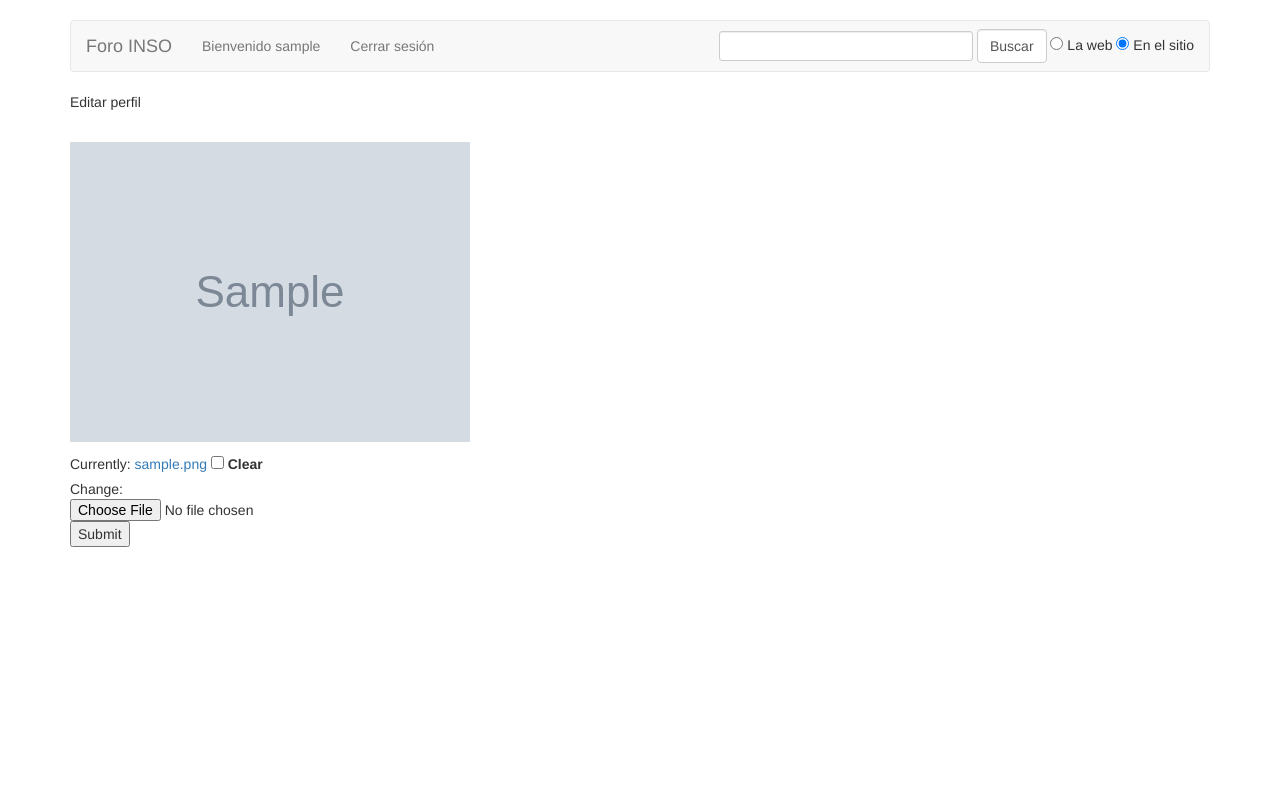
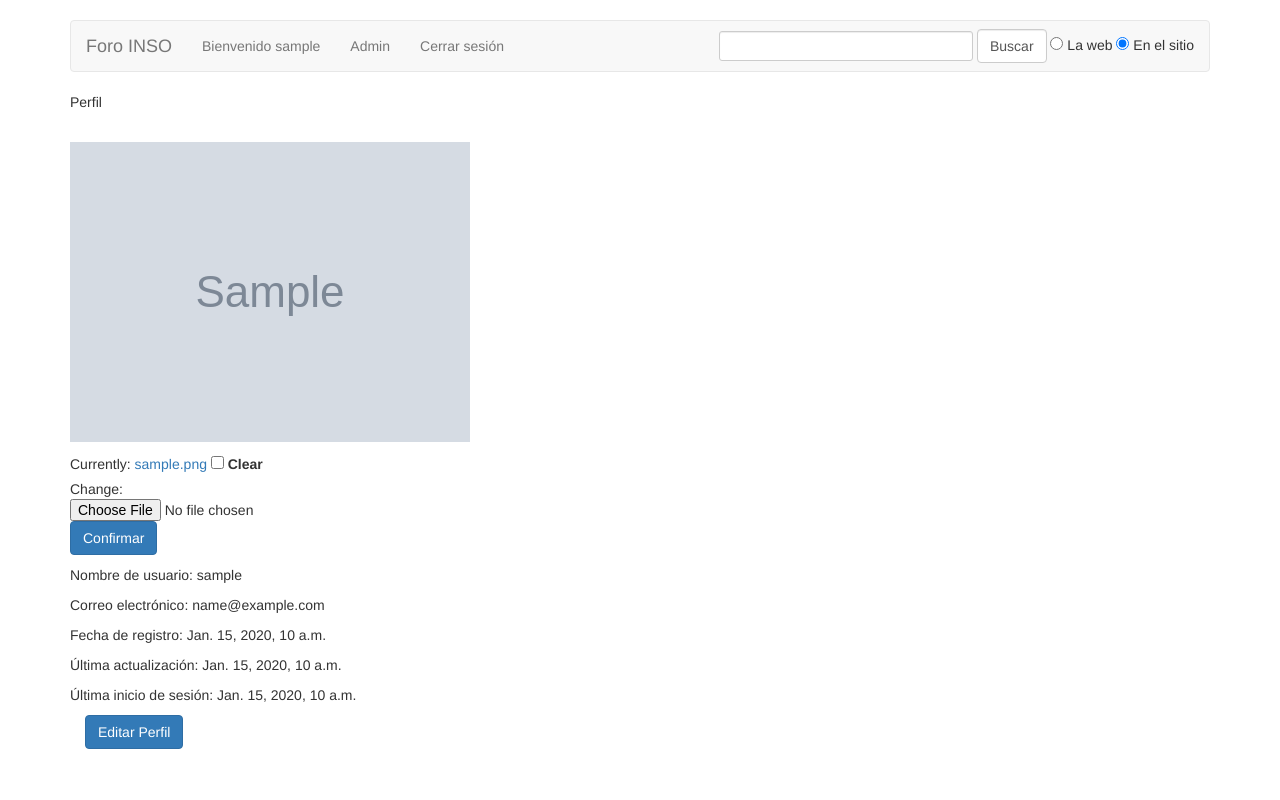
Before and after one commit to hpguarnizo/SitioWeb, a Django app: a page that uses templates/base.html in a window 1280 px wide. Run offline with Django 3.2, Linux system fonts and the light colour scheme; a user stored in the database is signed in; tables that the repository leaves empty hold one stand-in row (values such as "Sample post"); grey boxes marked "Sample" are stand-in pictures; some libraries are stand-ins or nearby versions.

Commit message:
Editar perfil completa, sin css

```diff
--- a/Foro/admin.py
+++ b/Foro/admin.py
@@ -1,6 +1,6 @@
 from django.contrib import admin
 from .models import PerfilUsuario
-from .forms import FormPerfil
+from .forms import *
 from django.contrib.auth.models import User
 from django.db.models.signals import post_save
 
@@ -14,7 +14,8 @@ class PerfilAdmin(admin.ModelAdmin):
     form=FormPerfil
 
 
-
+class ForoAdmin(admin.ModelAdmin):
+    form=FormForo
 
 def create_user_profile(sender, **kwargs):
     #Crear perfil cuando creamos usuario
@@ -24,4 +25,5 @@ def create_user_profile(sender, **kwargs):
 
 #Agregar a la vista de administración
 admin.site.register(PerfilUsuario,PerfilAdmin)
+admin.site.register(Foro,ForoAdmin)
 post_save.connect(create_user_profile, sender=User)
--- a/Foro/forms.py
+++ b/Foro/forms.py
@@ -5,6 +5,7 @@ from.models import *
 from registration.forms import RegistrationFormUniqueEmail
 from django import forms
 from django.contrib.auth.forms import AuthenticationForm
+from django.contrib.auth.models import User
 
 
 
@@ -47,6 +48,12 @@ class FormPerfil(ModelForm):
         exclude = ["mensajes", "user"]
 
 
+class FormForo(ModelForm):
+    class Meta:
+        model   = Foro
+        fields= ['titulo']
+
+
 
 class RegistrationForm(RegistrationFormUniqueEmail):
 
@@ -77,6 +84,7 @@ class RegistrationForm(RegistrationFormUniqueEmail):
                             label="Repita su contraseña:",error_messages=error_password2)
 
 
+
 class FormularioAutenticacion(AuthenticationForm):
 
     username = forms.RegexField(regex=r'^\w+$', max_length=30,
@@ -91,3 +99,42 @@ class FormularioAutenticacion(AuthenticationForm):
                            "Note que los campos pueden ser sensibles a mayúsculas.",
         'inactive': "Esta cuenta está inactiva.",
     }
+
+
+
+class EditUserForm(forms.ModelForm):
+
+     error_firstname={
+        'invalid':'Solo puede contener letras y espacios',
+
+      }
+
+     class Meta:
+        model = User
+        fields = 'username','email','first_name','last_name'
+
+
+     username = forms.RegexField(regex=r'^\w+$', max_length=30,
+                            widget=forms.TextInput(),
+                            label="Nombre de usuario",
+                            error_messages=error_username)
+
+     email = forms.EmailField(widget=forms.TextInput(attrs=dict(maxlength=75)),
+                             label="Correo electrónico",error_messages={'invalid':'Ingrese una dirección de corro electrónico válida'})
+
+
+     first_name = forms.RegexField(regex=r'^[a-zA-Z\s]*$', max_length=30,
+                            widget=forms.TextInput(),
+                            label="Nombres",
+                            error_messages=error_firstname)
+
+     last_name = forms.RegexField(regex=r'^[a-zA-Z\s]*$', max_length=30,
+                            widget=forms.TextInput(),
+                            label="Apellidos",
+                            error_messages=error_firstname)
+
+     def clean_email(self):
+       email = self.cleaned_data['email']
+       if User.objects.filter(email=email).exclude(pk=self.instance.pk).exists():
+          raise forms.ValidationError("Esta dirección de correo está en uso")
+       return email
--- a/Foro/models.py
+++ b/Foro/models.py
@@ -1,7 +1,7 @@
 from django.db.models import *
 from django.contrib.auth.models import User
 from django.conf import settings
-
+from Foro.util import reverse2
 
 
 class Foro(Model):
@@ -12,6 +12,9 @@ class Foro(Model):
     #a voluntad del programador :v
     def __str__(self):
         return self.titulo
+
+    def get_absolute_url(self):
+        return reverse2("foro", dpk=self.pk)
 
     def num_mensajes(self):
         #Suma el número de mensajes en cada tema
@@ -43,6 +46,9 @@ class Tema(Model):
     def __str__(self):
         #Realiza una substitución en el String
         return str("%s - %s " % (self.autor,self.titulo))
+
+    def get_absolute_url(self):
+        return reverse2("tema", dpk=self.pk)
 
     def ultimo_mensaje(self):
         #Si hay mensajes---
--- a/Foro/views.py
+++ b/Foro/views.py
@@ -1,38 +1,33 @@
 from django.shortcuts import render
 from django.views.generic.edit import UpdateView
-from Foro.models import *
-from Foro.forms import FormPerfil
+from Foro.forms import *
 from PIL import Image as PImage
-from django.http import HttpResponseRedirect
-from django.core.urlresolvers import reverse
+from django.core.urlresolvers import reverse_lazy
 from django.views.generic.detail import DetailView
-
+from Foro.util import redir
+import datetime
 
 # Create your views here.
 def home(request):
-    titulo="Bienvenido"
-    if request.user.is_authenticated():
-       titulo="Mi título %s" % (request.user)
+    now = datetime.datetime.now()
+    fecha=now.strftime("%Y-%m-%d")
+
     contex={
-        "titulo":titulo,
+        "fecha":fecha,
     }
-    return render(request, "base.html", contex)
+    return render(request, "listaForos.html", contex)
 
 
 class DetalleUsuario(DetailView):
     model = PerfilUsuario
 
 
-def redir(to, *args, **kwargs):
-    if not (to.startswith('/') or to.startswith("http://") or to.startswith("../") or to=='#'):
-        to = reverse(to, args=args, kwargs=kwargs)
-    return HttpResponseRedirect(to)
 
 class EditarPerfil(UpdateView):
     model = PerfilUsuario
     form_class = FormPerfil
     success_url = "#"
-    template_name = "editarPerfil.html"
+    template_name = "perfil.html"
 
 
     def form_valid(self, form):
@@ -56,3 +51,12 @@ class EditarPerfil(UpdateView):
 
 
         return redir(self.success_url)
+
+
+class EditarUsuario(UpdateView):
+    model=User
+    form_class=EditUserForm
+    template_name = "editarUsuario.html"
+
+    def get_success_url(self):
+        return reverse_lazy('editar_perfil', args = (self.object.id,))
--- a/SitioWeb/urls.py
+++ b/SitioWeb/urls.py
@@ -15,13 +15,13 @@ Including another URLconf
 """
 from django.conf.urls import include, url
 from django.contrib import admin
-from Foro.forms import RegistrationForm,FormularioAutenticacion
+from django.contrib.auth.views import login
 from registration.backends.default.views import RegistrationView
 from django.contrib.auth.decorators import login_required as LR
-from Foro.views import EditarPerfil,DetalleUsuario
+from Foro.views import *
 from django.conf.urls.static import  static
 from SitioWeb.settings import MEDIA_URL,MEDIA_ROOT
-
+from Foro.security import anonymous_required as AR
 
 
 
@@ -30,19 +30,20 @@ urlpatterns = [
 
      url(r'^$', 'Foro.views.home', name='home'),
      url(r'^accounts/login/$',
-        'django.contrib.auth.views.login',
+        AR(login),
         name='auth_login',
         kwargs={'authentication_form':FormularioAutenticacion }
     ),
 
     url(r'accounts/register/$',
-        RegistrationView.as_view(form_class = RegistrationForm),
-        name = 'registration_register'),
+        AR(RegistrationView.as_view(form_class = RegistrationForm)),
+        name = 'registration_register') ,
 
     url(r'^admin/', include(admin.site.urls)),
     url(r'^accounts/', include('registration.backends.default.urls')),
     url(r'^editperfil/(?P<pk>\d+)/$' , LR(EditarPerfil.as_view()), {}, name="editar_perfil"),
-    url(r'^perfil/(?P<pk>\d+)/', LR(DetalleUsuario.as_view(template_name='perfil.html')), name="perfil")
+     url(r'^edituser/(?P<pk>\d+)/$' , LR(EditarUsuario.as_view()), {}, name="editar_user"),
+
 
 ]
 
--- a/templates/base.html
+++ b/templates/base.html
@@ -45,7 +45,9 @@
           <div id="navbar" class="navbar-collapse collapse">
             <ul class="nav navbar-nav">
                {% if request.user.is_authenticated %}
-              <li><a href="{% url 'perfil' request.user.id %}">Bienvenido {{ request.user.username }}</a></li>
+              <li><a href="{% url 'editar_perfil' request.user.id %}">Bienvenido {{ request.user.username }}</a></li>
+               <li> {% if request.user.is_staff %} <a href="{% url 'admin:index' %}">Admin</a> {% endif %}</li>
+
               <li><a href="{% url 'auth_logout' %}?next=/">Cerrar sesión</a></li>
                 {% else %}
                <li><a href="{% url 'registration_register' %}">Registrarse</a></li>
--- a/templates/editarPerfil.html
+++ /dev/null
@@ -1,24 +0,0 @@
-{% extends "base.html" %}
-
-
-{% block content %}
-
- <div class="main">
-        <div id="rtitle">Editar perfil</div><br />
-
-        <p>
-            <form enctype="multipart/form-data" action="" method="POST"> {% csrf_token %}
-
-                {% if perfilusuario.imagen_avatar %}
-                    <p><img border="0" alt="Profile Pic" src="{{ perfilusuario.imagen_avatar }}" /></p>
-                {% endif %}
-
-                {{ form.avatar}}
-                <input type="submit" value="Submit" id="submit" />
-            </form>
-        </p>
-    </div>
-
-
-
-{% endblock %}
--- a/templates/perfil.html
+++ b/templates/perfil.html
@@ -7,35 +7,41 @@
         <div id="rtitle">Perfil</div><br />
 
         <p>
+            <form enctype="multipart/form-data" action="" method="POST"> {% csrf_token %}
 
-                {% if object.imagen_avatar %}
-                    <p><img border="0" alt="Profile Pic" src="{{ object.imagen_avatar }}" /></p>
+                {% if perfilusuario.imagen_avatar %}
+                    <p><img border="0" alt="Profile Pic" src="{{ perfilusuario.imagen_avatar }}" /></p>
                 {% endif %}
+
+                {{ form.avatar}}
+                <input class="btn btn-primary" type="submit" value="Confirmar" id="submit" />
+            </form>
         </p>
 
         <p>
-            Nombre de usuario: {{ object.user.username }}
+            Nombre de usuario: {{ perfilusuario.user.username }}
         </p>
 
          <p>
-            Correo electrónico: {{ object.user.email }}
+            Correo electrónico: {{ perfilusuario.user.email }}
         </p>
 
          <p>
-            Fecha de registro: {{ object.user.date_joined}}
+            Fecha de registro: {{ perfilusuario.user.date_joined}}
         </p>
 
         <p>
-            Última actualización: {{ object.actualizacion}}
+            Última actualización: {{ perfilusuario.actualizacion}}
         </p>
          <p>
-            Última inicio de sesión: {{ object.user.last_login }}
+            Última inicio de sesión: {{ perfilusuario.user.last_login }}
         </p>
 
         <p>
 
-           <form class="navbar-form nav-tabs-justified" method="get" action="{% url 'editar_perfil' object.user.id %}">
-              <input type="submit" class="form-control" value="Editar Perfil" />
+           <form class="navbar-form nav-tabs-justified" method="get" action="{% url 'editar_user' object.user.id %}">
+
+              <input type="submit" class="btn btn-primary" value="Editar Perfil" />
            </form>
 
         </p>
--- a/templates/registration/password_reset_done.html
+++ b/templates/registration/password_reset_done.html
@@ -9,8 +9,8 @@
     <h3>{% trans "Cambiar contraseña" %}</h3>
    <p>
     {% blocktrans %}
-    We have sent you an email with a link to reset your password. Please check
-    your email and click the link to continue.
+    Le hemos enviado a su dirección de email un link para cambiar su contraseña.
+    Por favor revise su correo y haga click en el enlace para continuar.
     {% endblocktrans %}
    </p>
     </div>
--- a/templates/registration/password_reset_form.html
+++ b/templates/registration/password_reset_form.html
@@ -11,7 +11,7 @@
  <p>
     {% blocktrans %}
     ¿Olvidaste tu contraseña? Ingresa tu dirección de correo en el formulario inferior
-        y nosotros te enviaremos las instrucciones para crear uno nuevo.
+        y nosotros te enviaremos las instrucciones para crear una nuevo.
     {% endblocktrans %}
 </p>
 <form method="post" action="">
```
Also changed, not shown: Foro/security.py (added, +11 -0 lines), Foro/util.py (added, +12 -0 lines), templates/editarUsuario.html (added, +19 -0 lines), templates/listaForos.html (added, +22 -0 lines), templates/registration/password_change_done.html (+7 -3 lines), templates/registration/password_change_form.html (+12 -7 lines), templates/registration/password_reset_complete.html (+12 -5 lines), templates/registration/registration_closed.html (+7 -2 lines), templates/registration/registration_complete.html (+8 -2 lines).
